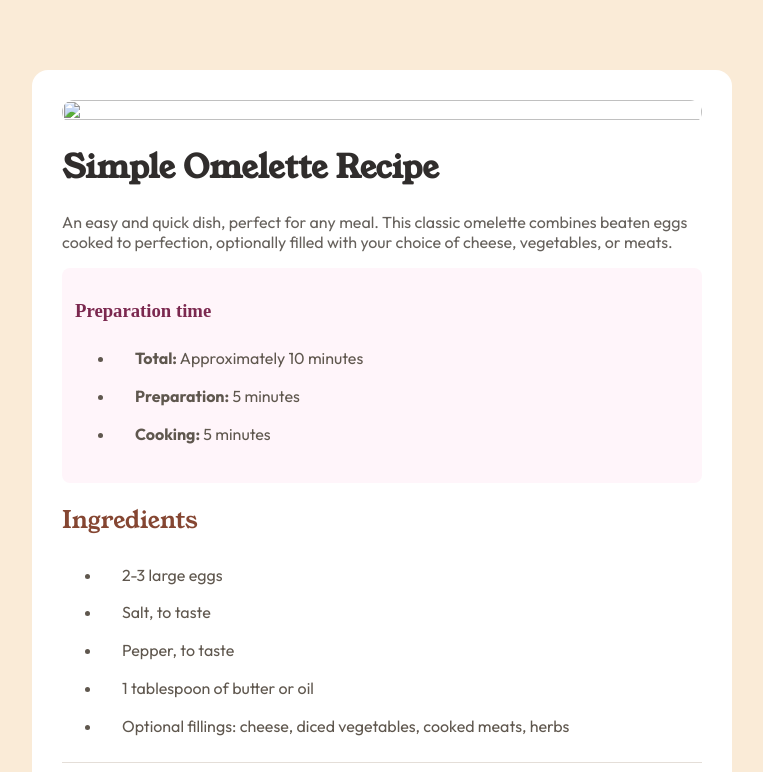
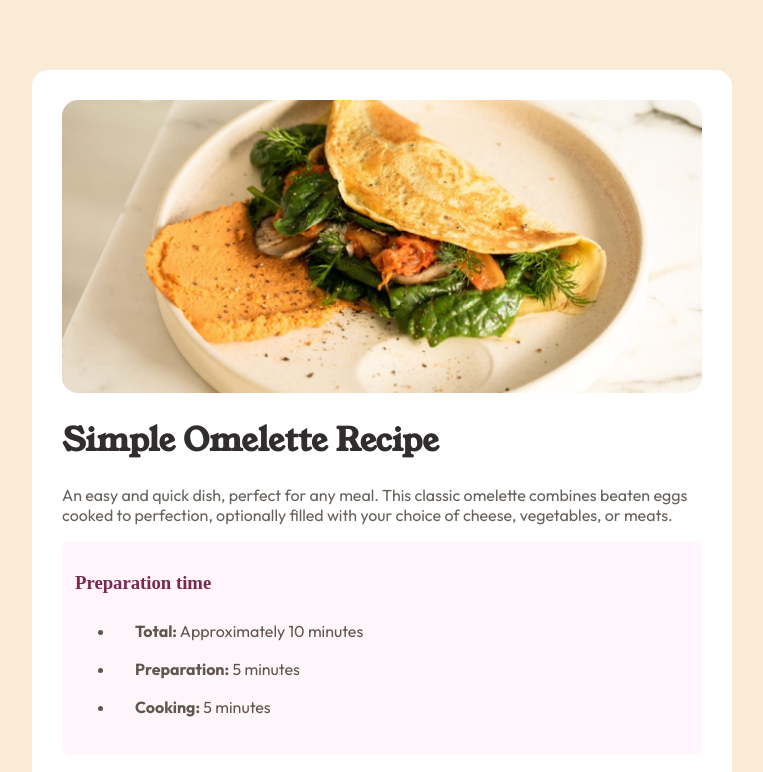
Before and after one commit to 7bibi/Pages, a plain HTML site: page index.html in a window 1280 px wide. Shown: the top 772 px of the page, without its empty margins (258-1021 px from the left). Drawn offline with Linux system fonts and the light colour scheme.

Commit message:
Update index.html

```diff
--- a/index.html
+++ b/index.html
@@ -80,7 +80,7 @@
 </head>
   <body>
     <main class="center">
-      <img src="main/image-omelette.jpeg">
+      <img src="Pages/image-omelette.jpeg">
       <h1>Simple Omelette Recipe</h1>
 
       <p>An easy and quick dish, perfect for any meal. This classic omelette combines beaten eggs cooked
```
